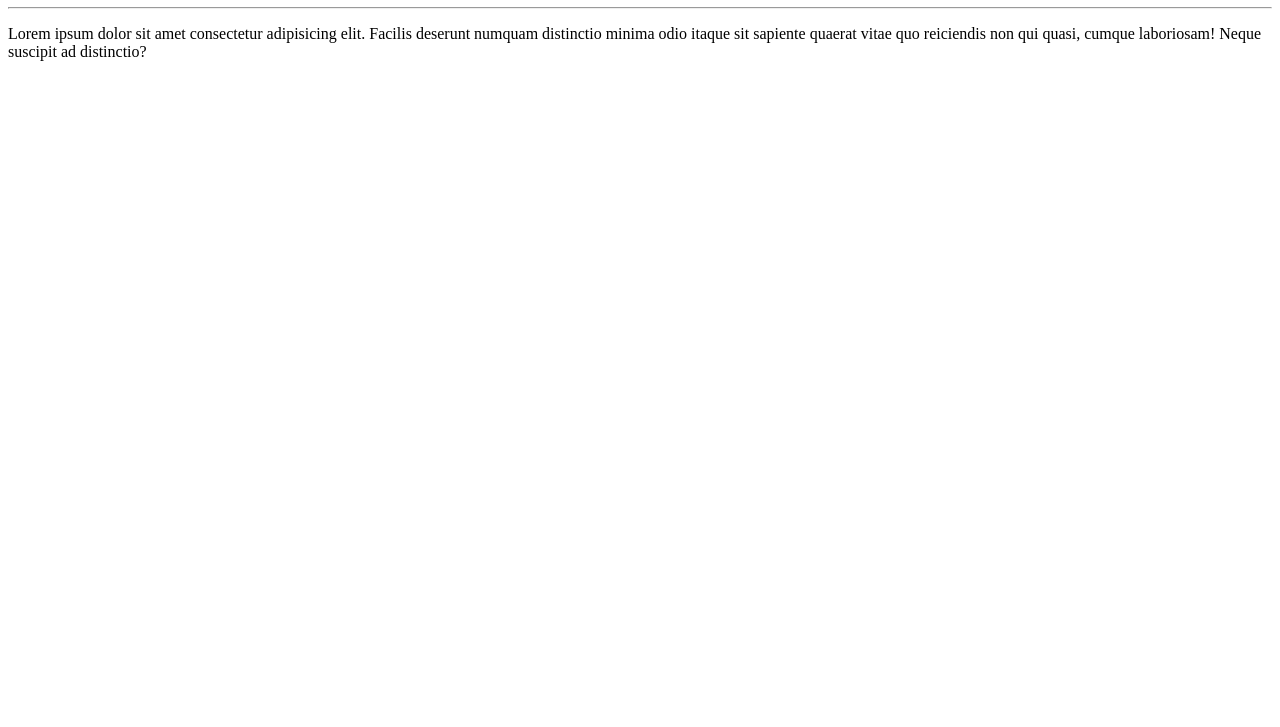
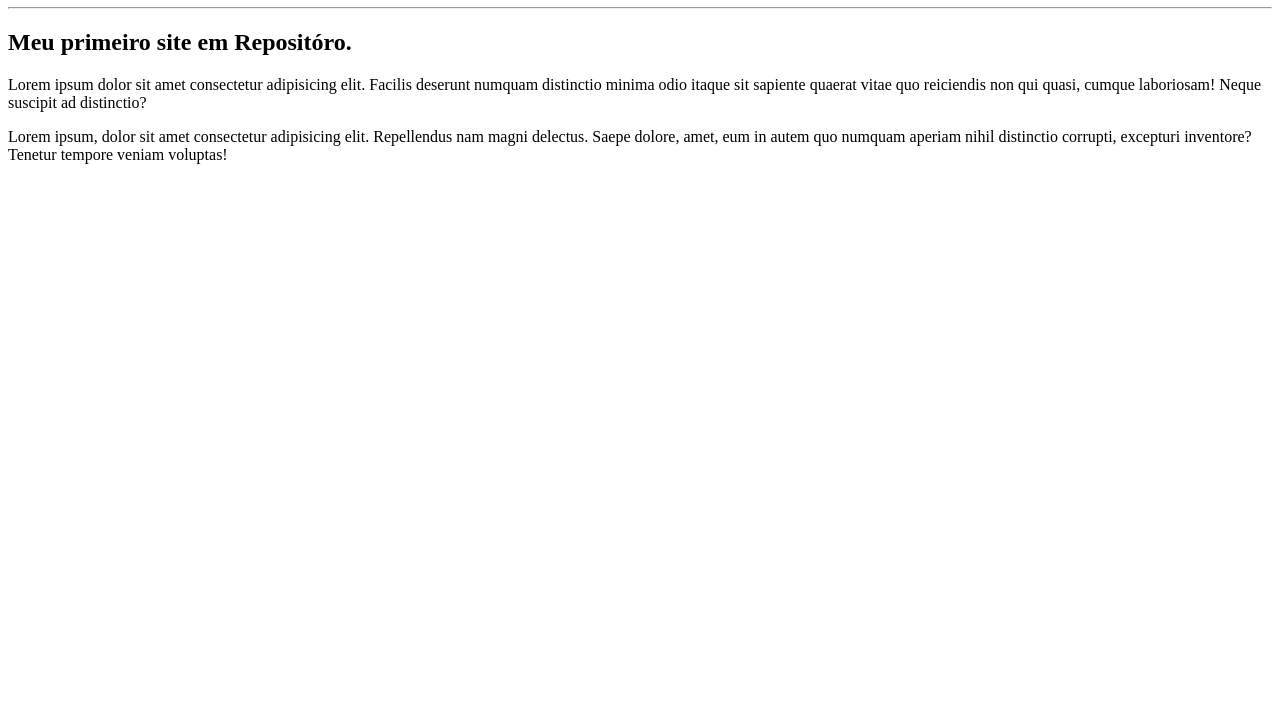
Before and after one commit to devdanielsilva/Ol---Mundo, a plain HTML site: page Um site de exemplo/index.html in a window 1280 px wide. Shown: the part 73-800 px from the top of the page. Drawn offline with Linux system fonts and the light colour scheme.

Commit message:
adição de subtítulo e parágrafo

```diff
--- a/Um site de exemplo/index.html
+++ b/Um site de exemplo/index.html
@@ -9,6 +9,8 @@
 <body>
     <h1>Olá, Mundo!</h1>
     <hr>
+    <h2>Meu primeiro site em Repositóro.</h2>
     <p>Lorem ipsum dolor sit amet consectetur adipisicing elit. Facilis deserunt numquam distinctio minima odio itaque sit sapiente quaerat vitae quo reiciendis non qui quasi, cumque laboriosam! Neque suscipit ad distinctio?</p>
+    <p>Lorem ipsum, dolor sit amet consectetur adipisicing elit. Repellendus nam magni delectus. Saepe dolore, amet, eum in autem quo numquam aperiam nihil distinctio corrupti, excepturi inventore? Tenetur tempore veniam voluptas!</p>
 </body>
 </html>
```
